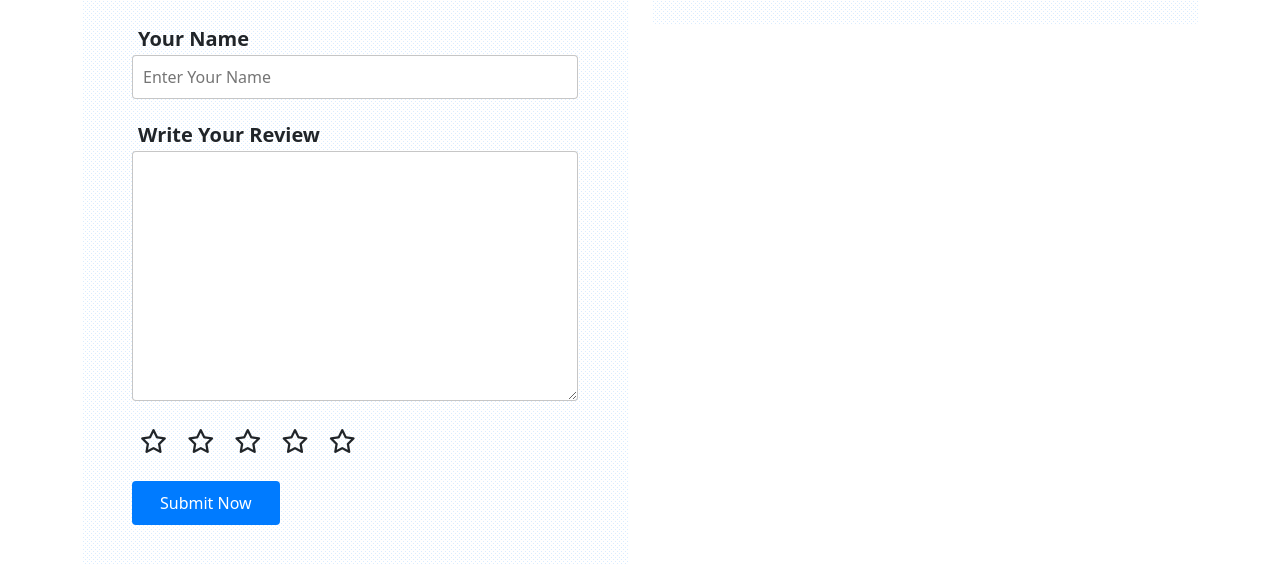
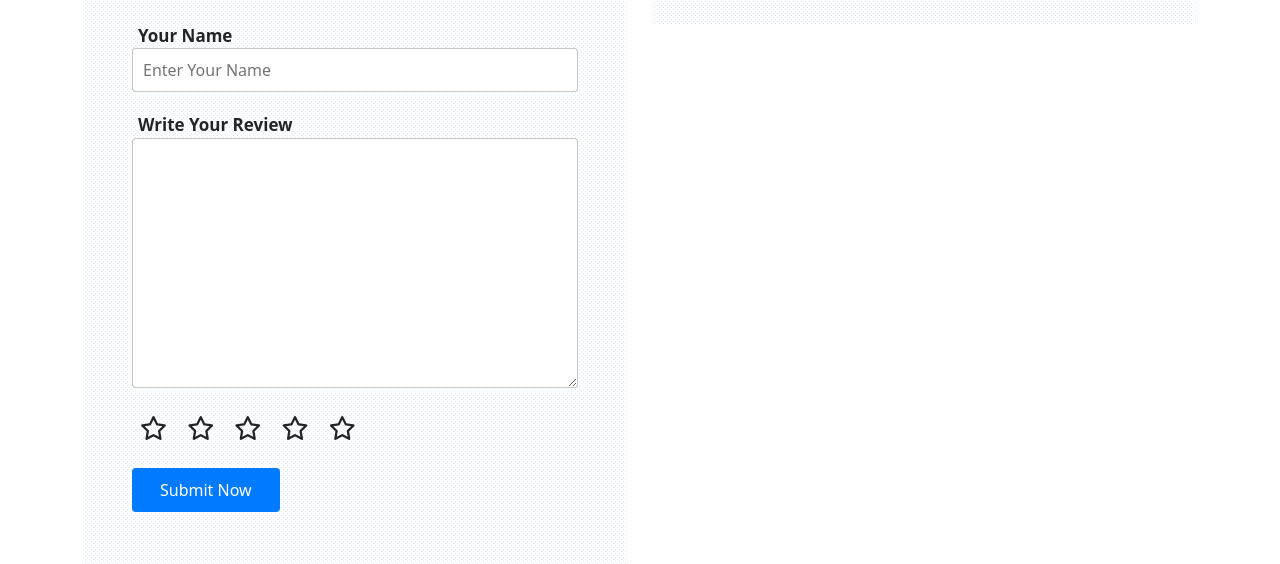
Before and after one commit to shivamtiwari1230/Javascript-, a plain HTML site: page reviewcollector/index.html in a window 1280 px wide. Shown: the part 186-750 px from the top of the page. Drawn offline with nearby package versions, Linux system fonts and the light colour scheme.

Commit message:
update ui

```diff
--- a/reviewcollector/index.html
+++ b/reviewcollector/index.html
@@ -155,7 +155,8 @@
         reviewContainer.classList.add("review-box");
 
         const reviewName = document.createElement("h3");
-        reviewName.style.fontWeight = "600";
+        reviewName.style.fontWeight = "700";
+        reviewName.style.fontSize = "22px";
         reviewName.innerText = data.name;
 
         const review = document.createElement("p");
--- a/reviewcollector/style.css
+++ b/reviewcollector/style.css
@@ -73,9 +73,9 @@
 
 
 .input label {
-    padding: 1px 6px;
-    font-size: 20px;
-    font-weight: 600;
+    padding: 0px 6px;
+    font-size: 17px;
+    font-weight: 700;
 }
 
 .input input,
```
